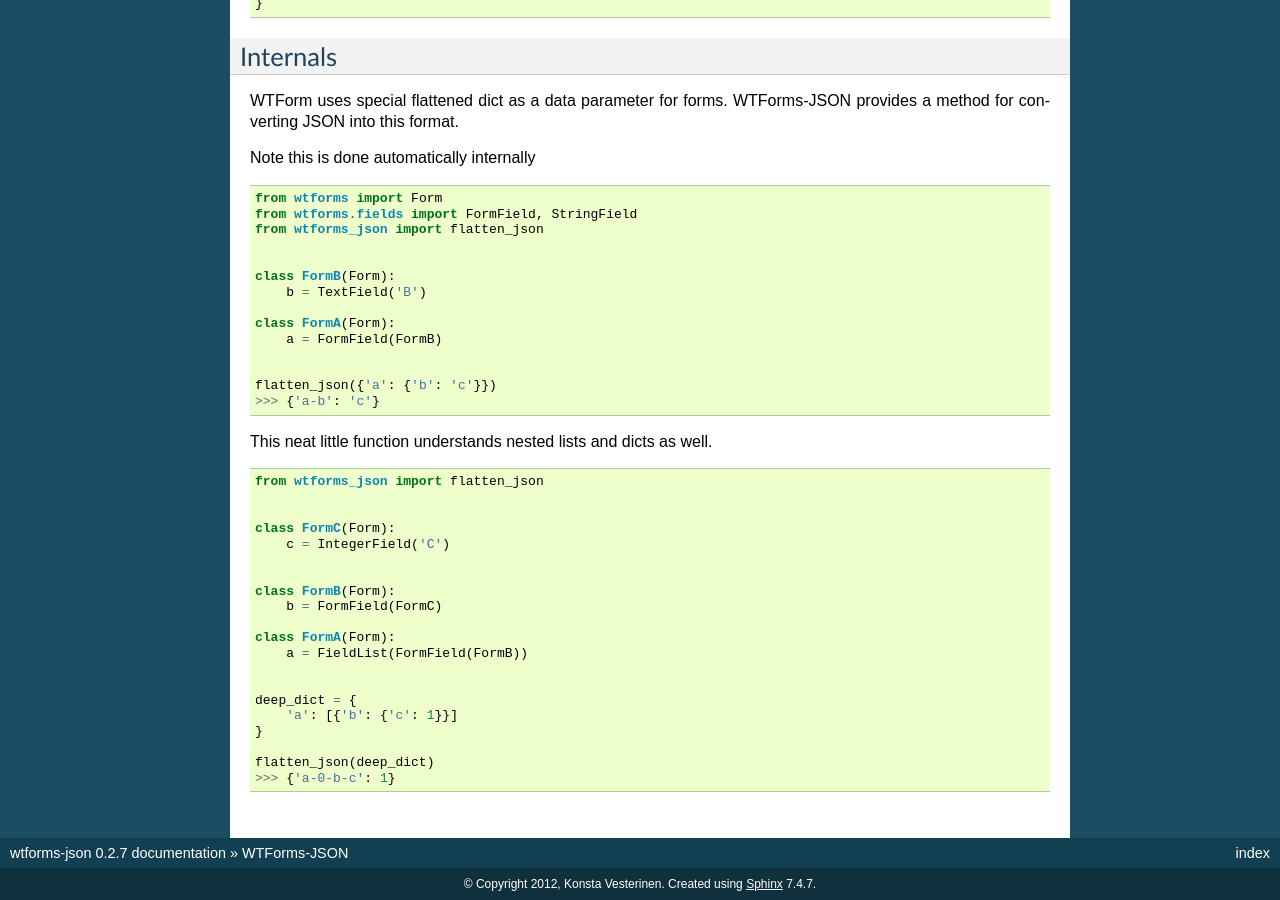
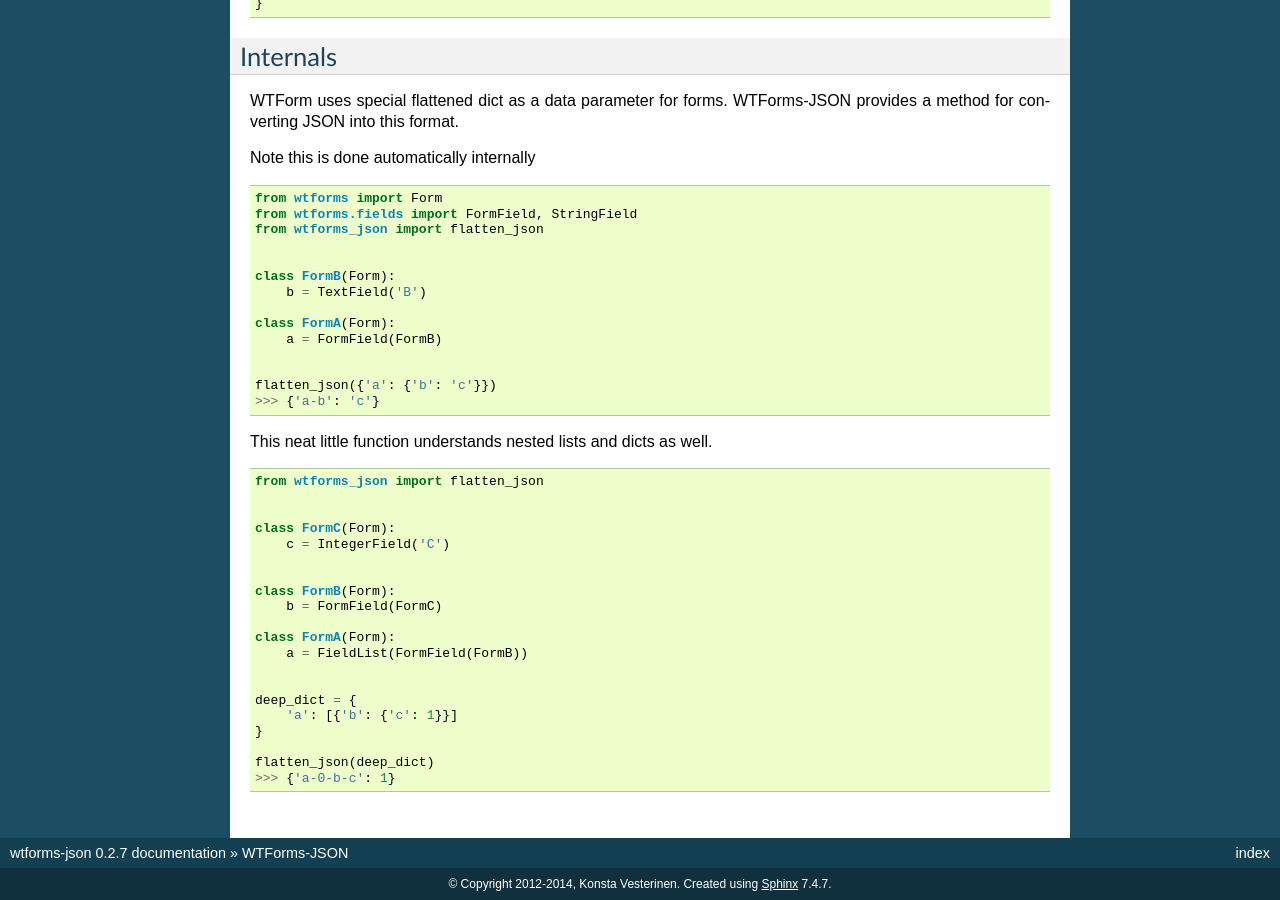
Before and after one commit to kvesteri/wtforms-json, a Sphinx documentation site: the page built from docs/index.rst, in a window 1280 px wide and 900 px high, scrolled down 1639 px. Built offline with Sphinx 7.4.7, drawn with Linux system fonts in a browser that asks for light colours.

Commit message:
Update copyrights to year 2014

```diff
--- a/docs/conf.py
+++ b/docs/conf.py
@@ -42,7 +42,7 @@ master_doc = 'index'
 
 # General information about the project.
 project = u'wtforms-json'
-copyright = u'2012, Konsta Vesterinen'
+copyright = u'2012-2014, Konsta Vesterinen'
 
 # The version info for the project you're documenting, acts as replacement for
 # |version| and |release|, also used in various other places throughout the
```
Also changed, not shown: 1 other file.
